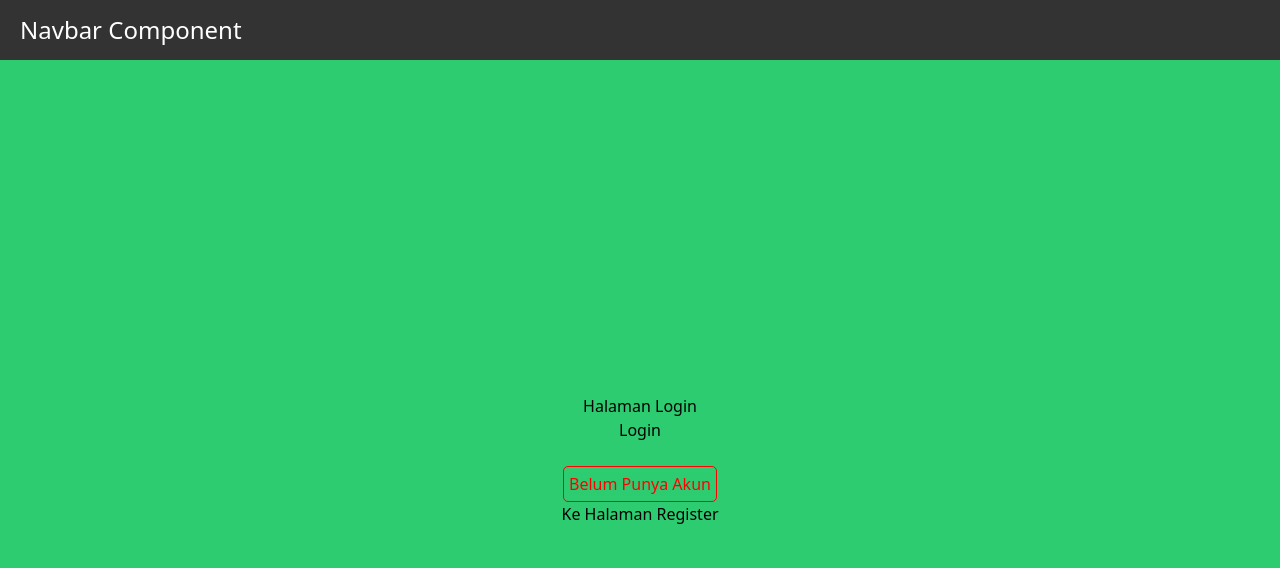
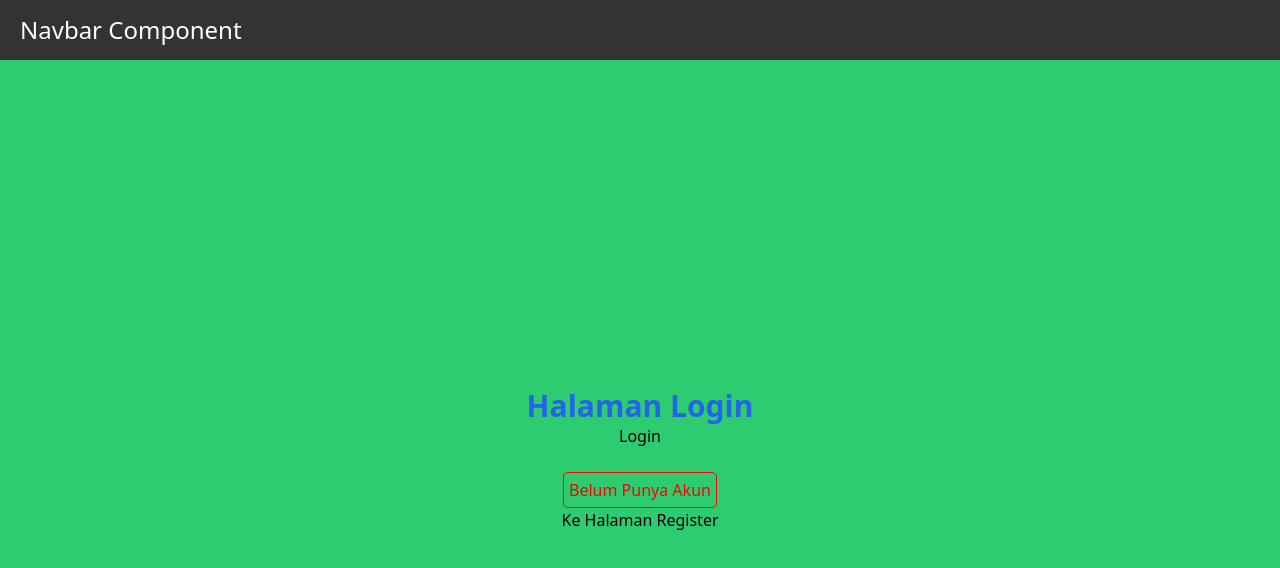
Before and after one commit to dhanisaptrri/Pemrograman_Framework, a Next.js app in the folder Jobsheet5/my-app/: page /views/auth/login in a window 1280 px wide. Shown: the top 568 px of the page. Built offline with nearby package versions, Linux system fonts and the light colour scheme.

Commit message:
Modifikasi index.tsx pada folder auth/login/

```diff
--- a/Jobsheet5/my-app/src/pages/views/auth/login/index.tsx
+++ b/Jobsheet5/my-app/src/pages/views/auth/login/index.tsx
@@ -12,7 +12,7 @@ const TampilanLogin = () => {
 
   return (
     <div className={styles.login}>
-      <h1>Halaman Login</h1>
+      <h1 className="text-3xl font-bold text-blue-600 ">Halaman Login</h1>
       <button onClick={() => handleLogin()}>Login</button> <br />
       <h1 style={{color:"red", border:"1px solid red", borderRadius:"5px", padding:"5px"}}>Belum Punya Akun</h1>
       <Link href="/auth/register">Ke Halaman Register</Link>
```
